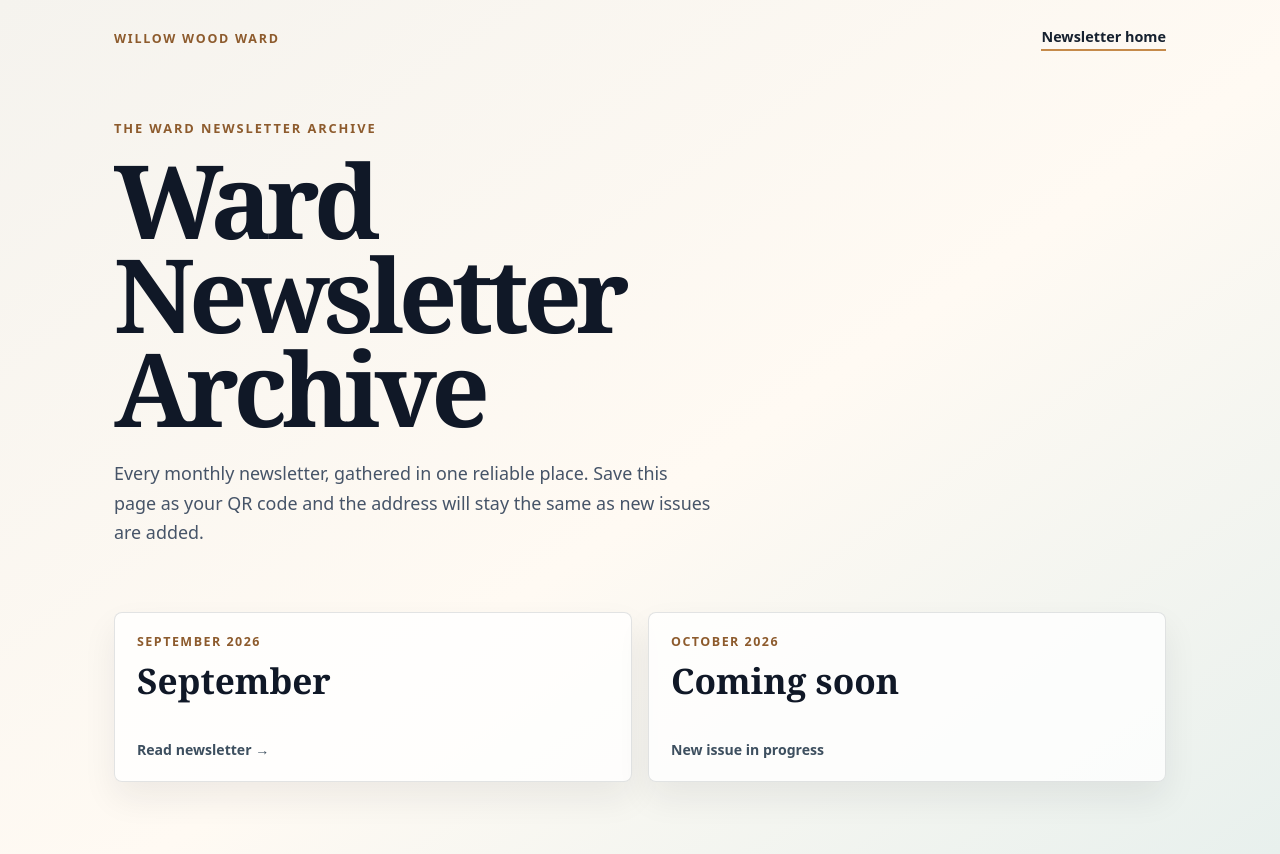
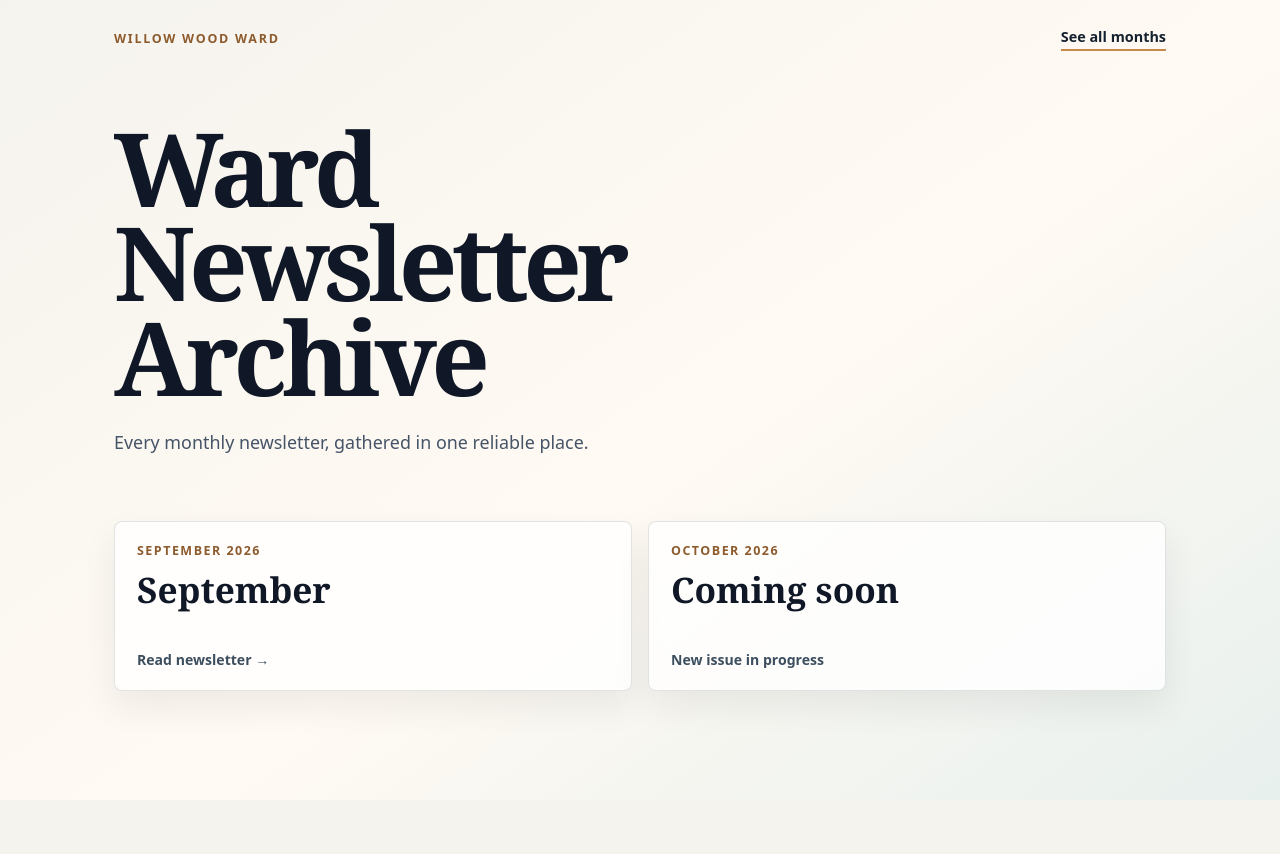
Before and after one commit to WillowWoodWard/WardNewsletters, a React (Vite) app: page / in a window 1280 px wide. After the commit the page ends 800 px from the top, so only its background shows below. Built offline with nearby package versions, Linux system fonts and the light colour scheme.

Commit message:
update cards, title, and view all menu

```diff
--- a/src/App.css
+++ b/src/App.css
@@ -264,11 +264,16 @@ body { margin: 0; background: #f5f3ee; color: #1d2433; font-family: Georgia, 'Ti
 .archive-header, .archive-main { max-width: 1100px; margin: 0 auto; padding-left: 24px; padding-right: 24px; }
 .archive-header { padding-top: 28px; padding-bottom: 28px; display: flex; align-items: center; justify-content: space-between; gap: 24px; }
 .archive-brand { color: #8d5b2d; font: 700 0.78rem/1.2 system-ui, sans-serif; letter-spacing: 0.14em; text-transform: uppercase; }
-.archive-qr-link { color: #16212f; font: 700 0.9rem/1.2 system-ui, sans-serif; text-decoration: none; border-bottom: 2px solid #c58a4a; padding-bottom: 4px; }
+.archive-qr-link { color: #16212f; font: 700 0.9rem/1.2 system-ui, sans-serif; text-decoration: none; border: 0; border-bottom: 2px solid #c58a4a; padding: 0 0 4px; background: transparent; cursor: pointer; }
+.archive-qr-link:focus-visible { outline: 3px solid rgba(197,138,74,0.35); outline-offset: 5px; }
 .archive-main { padding-top: 42px; padding-bottom: 72px; }
-.archive-kicker { margin: 0 0 16px; color: #8d5b2d; font: 700 0.8rem/1.2 system-ui, sans-serif; letter-spacing: 0.15em; text-transform: uppercase; }
 .archive-title { max-width: 720px; margin: 0; color: #101827; font-size: clamp(3rem, 8vw, 6.8rem); line-height: 0.92; letter-spacing: -0.055em; }
 .archive-intro { max-width: 600px; margin: 24px 0 0; color: #465468; font: 1.12rem/1.65 system-ui, sans-serif; }
+.all-months { margin-top: 48px; border-top: 1px solid rgba(22,33,47,0.16); }
+.all-months-item { display: flex; align-items: center; justify-content: space-between; gap: 16px; padding: 16px 0; border-bottom: 1px solid rgba(22,33,47,0.16); color: #16212f; font: 700 1.05rem/1.3 system-ui, sans-serif; text-decoration: none; }
+.all-months-item:hover, .all-months-item:focus-visible { color: #8d5b2d; }
+.all-months-item:focus-visible { outline: 3px solid rgba(197,138,74,0.35); outline-offset: 3px; }
+.all-months-status { color: #465468; font-size: 0.82rem; font-weight: 600; }
 .archive-list { margin-top: 64px; display: grid; grid-template-columns: repeat(2, minmax(0, 1fr)); gap: 16px; }
 .archive-card { display: flex; min-height: 170px; flex-direction: column; justify-content: space-between; padding: 22px; background: rgba(255,255,255,0.78); border: 1px solid rgba(22,33,47,0.12); border-radius: 8px; box-shadow: 0 16px 34px rgba(22,33,47,0.07); text-decoration: none; transition: transform 160ms ease, box-shadow 160ms ease; }
 .archive-card:hover, .archive-card:focus-visible { transform: translateY(-3px); box-shadow: 0 20px 38px rgba(22,33,47,0.13); outline: 3px solid rgba(197,138,74,0.35); outline-offset: 2px; }
--- a/src/App.jsx
+++ b/src/App.jsx
@@ -1,22 +1,50 @@
 /* Generated by Ward Newsletter Generator. */
+import { useState } from 'react'
 import './App.css'
 
 const newsletters = [{"periodKey":"2026-09","monthLabel":"September 2026","title":"Willow Wood Ward - September 2026","url":"https://willowwoodward.github.io/WardNewsletters/n/sfVmImYb6j_f9zRGHWOy0Imo/"},{"periodKey":"2026-10","monthLabel":"October 2026","isComingSoon":true}]
 
 function App() {
+  const [showAllMonths, setShowAllMonths] = useState(false)
+  const sortedNewsletters = [...newsletters].sort((first, second) => second.periodKey.localeCompare(first.periodKey))
+  const cardNewsletters = [...sortedNewsletters].sort((first, second) => Number(Boolean(first.isComingSoon)) - Number(Boolean(second.isComingSoon)))
+
   return (
     <div className="archive-shell">
       <header className="archive-header">
         <div className="archive-brand">Willow Wood Ward</div>
-        <a className="archive-qr-link" href="/WardNewsletters/">Newsletter home</a>
+        <button
+          className="archive-qr-link"
+          type="button"
+          aria-expanded={showAllMonths}
+          aria-controls="all-months"
+          onClick={() => setShowAllMonths((isShowing) => !isShowing)}
+        >
+          {showAllMonths ? 'Hide all months' : 'See all months'}
+        </button>
       </header>
       <main className="archive-main">
-        <p className="archive-kicker">The ward newsletter archive</p>
         <h1 className="archive-title">Ward Newsletter Archive</h1>
-        <p className="archive-intro">Every monthly newsletter, gathered in one reliable place. Save this page as your QR code and the address will stay the same as new issues are added.</p>
-        {newsletters.length > 0 ? (
+        <p className="archive-intro">Every monthly newsletter, gathered in one reliable place.</p>
+        {showAllMonths && (
+          <section className="all-months" id="all-months" aria-label="All newsletter months">
+            {sortedNewsletters.map((newsletter) => newsletter.isComingSoon ? (
+              <div className="all-months-item" key={newsletter.periodKey}>
+                <span>{newsletter.monthLabel}</span>
+                <span className="all-months-status">Coming soon</span>
+              </div>
+            ) : (
+              <a className="all-months-item" href={newsletter.url} key={newsletter.periodKey}>
+                <span>{newsletter.monthLabel}</span>
+                <span className="all-months-status">Read newsletter &#8594;</span>
+              </a>
+            ))}
+          </section>
+        )}
+        {sortedNewsletters.length > 0 ? (
+          !showAllMonths && (
             <section className="archive-list" aria-label="Monthly newsletters">
-            {newsletters.map((newsletter) => newsletter.isComingSoon ? (
+              {cardNewsletters.map((newsletter) => newsletter.isComingSoon ? (
                 <div className="archive-card" key={newsletter.periodKey}>
                   <div>
                     <div className="archive-card-month">{newsletter.monthLabel}</div>
@@ -34,6 +62,7 @@ function App() {
                 </a>
               ))}
             </section>
+          )
         ) : <p className="archive-empty">The first newsletter will appear here after it is published.</p>}
       </main>
     </div>
```
Lines whose indentation alone changed are shown as unchanged.
